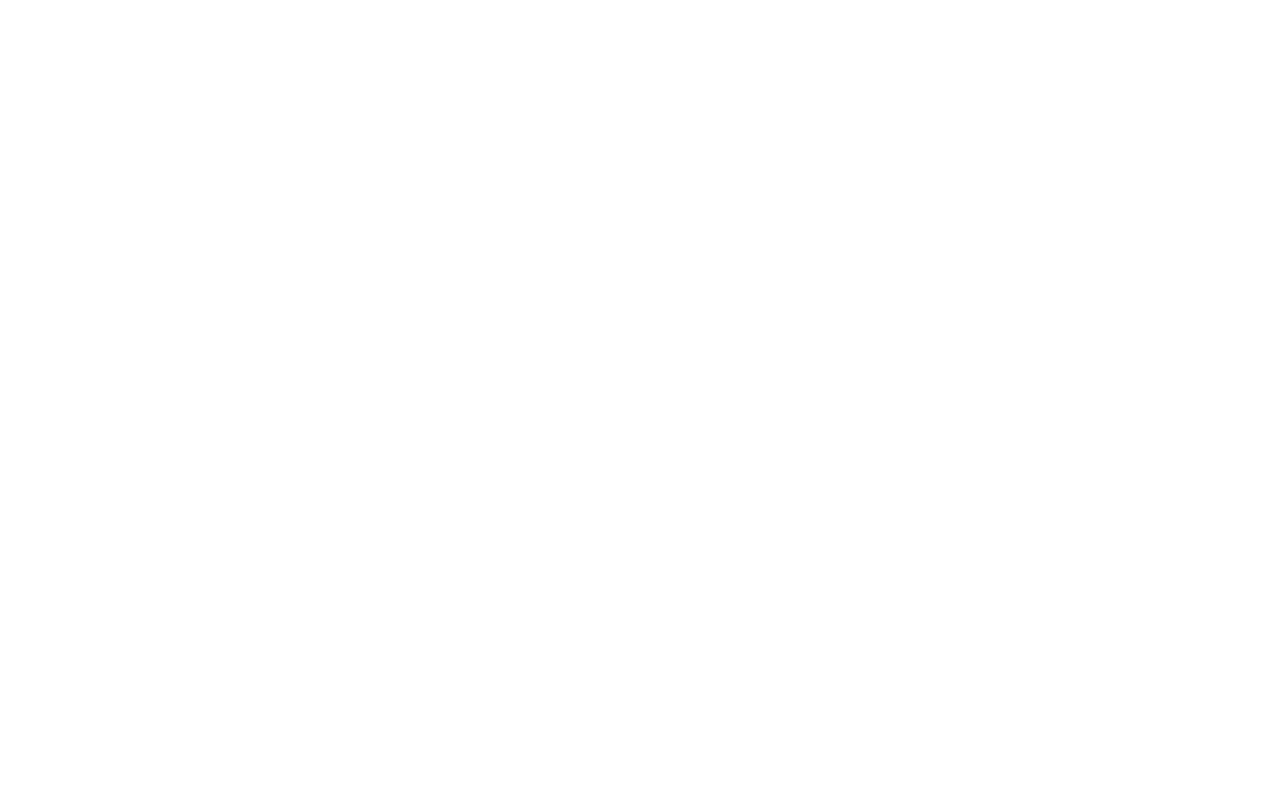
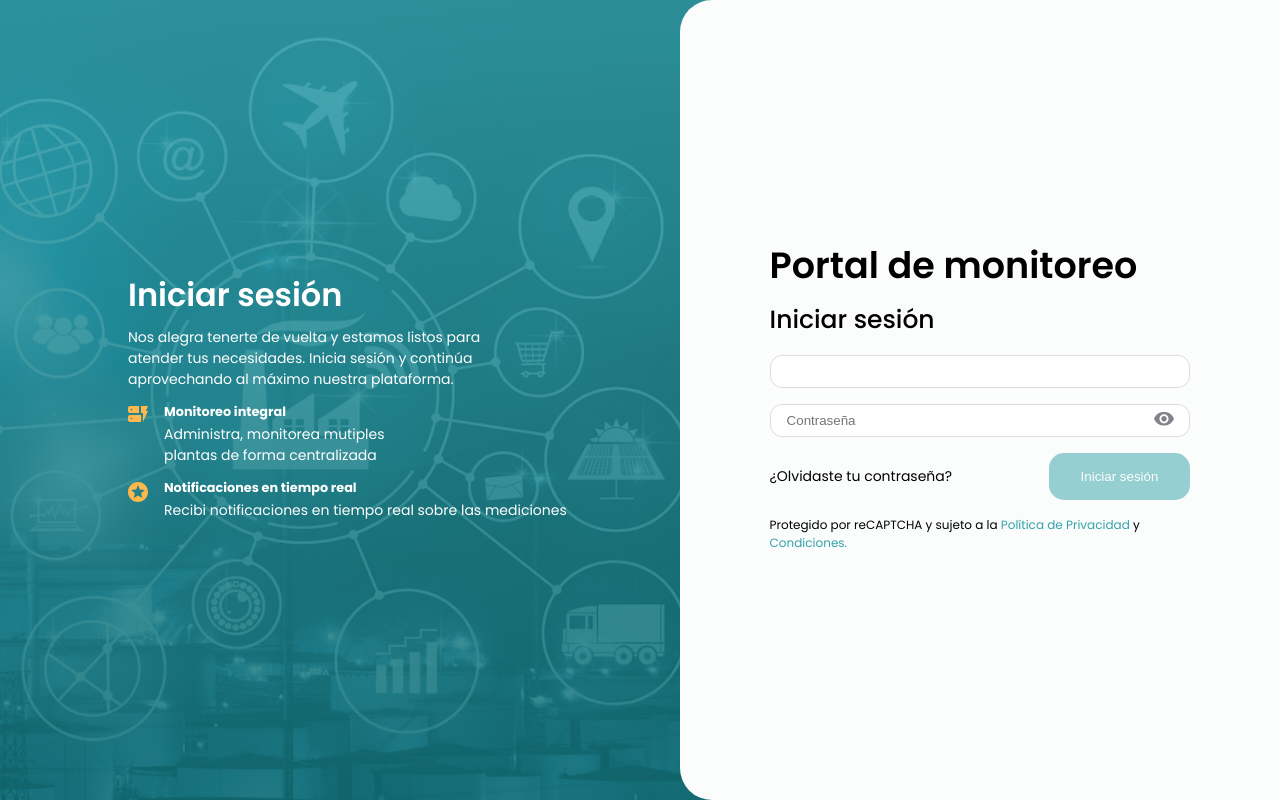
Before and after one commit to tycotic23/plantas-challenge-front, an Angular app: page /login in a window 1280 px wide. Before the commit this address led to /. Built offline with nearby package versions, Linux system fonts and the light colour scheme.

Commit message:
login design

```diff
--- a/src/app/login/login.component.css
+++ b/src/app/login/login.component.css
@@ -0,0 +1,111 @@
+.content{
+    display: flex;
+    justify-content: space-between;
+    height: 100vh;
+}
+
+.login-back{
+    text-wrap-style: balance;
+    background: linear-gradient(180deg, #33a2aada 0%, #106f76da 100%),url(../../assets/login-image-small.jpg) no-repeat right / cover;
+    display: flex;
+    flex-direction: column;
+    gap:1rem;
+    color: white;
+    justify-content: center;
+    padding: 10%;
+}
+
+.login{
+    background-color: var(--gray-light);
+    border-radius: 32px 0 0 32px;
+    flex-shrink: 0;
+    flex-grow: 1;
+    min-width: 45vw;
+    max-width: 600px;
+    margin-left: -2rem;
+
+    padding: 7%;
+    display: flex;
+    flex-direction: column;
+    justify-content: center;
+    gap:1rem;
+}
+
+.icon{
+    width: 20px;
+}
+
+.login-back--item{
+    display: flex;
+    align-items: flex-start;
+    gap:1rem;
+
+}
+
+.login-back--item h4{
+    margin-block-end: 5px;
+   line-height: 1;
+    font-size: clamp(0.8rem,1vw,1rem);
+}
+
+h1{
+    line-height: 1;
+    font-weight: 600;
+}
+
+.actions-form{
+    display: flex;
+    justify-content: space-between;
+    align-items: center;
+}
+
+form{
+    display: flex;
+    flex-direction: column;
+    align-items: stretch;
+    gap:1rem;
+}
+
+input{
+    width: 100%;
+    border-radius: 12px;
+    border: none;
+    border: 1px solid #DCDBDD;
+    padding: 0.5rem 1rem;
+}
+
+h2{
+    font-weight: 600;
+    font-size: 36.5px;
+    line-height: 36.48px;
+}
+
+h3{
+    font-weight: 500;
+    font-size: 25px;
+}
+
+.p-small{
+    font-size: 12px;
+}
+
+.input-container{
+    position: relative;
+}
+
+.input-icon{
+    position: absolute;
+    width: 20px;
+    top:50%;
+    transform: translateY(-50%);
+    right: 1rem;
+}
+
+button.input-icon{
+    background: none;
+    border: none;
+}
+
+button.input-icon:hover{
+    cursor: pointer;
+}
--- a/src/app/login/login.component.html
+++ b/src/app/login/login.component.html
@@ -1 +1,35 @@
-<p>login works!</p>
+<div class="content">
+    <div class="login-back">
+        <h1>Iniciar sesión</h1>
+        <p>Nos alegra tenerte de vuelta y estamos listos para atender tus necesidades. Inicia sesión y continúa aprovechando al máximo nuestra plataforma.</p>
+        <div class="login-back--item">
+            <img class="icon" src="./assets/monitoreo-integral.svg" alt="">
+            <div>
+                <h4>Monitoreo integral</h4>
+                <p>Administra, monitorea mutiples plantas de forma centralizada</p>
+            </div>
+        </div>
+        <div class="login-back--item">
+            <img class="icon" src="./assets/notificaciones-icon.svg" alt="">
+            <div>
+                <h4>Notificaciones en tiempo real</h4>
+                <p>Recibi notificaciones en tiempo real sobre las mediciones</p>
+            </div>
+        </div>
+    </div>
+    <div class="login">
+        <h2>Portal de monitoreo</h2>
+        <h3>Iniciar sesión</h3>
+        <form [formGroup]="loginForm">
+            <label for="email"><input type="email" id="email" formControlName="email" required></label>
+            <p class="error" *ngIf="loginForm.get('email')?.errors && (loginForm.get('email')?.dirty || loginForm.get('email')?.touched)">Email inválido</p>
+            <label class="input-container" for="password"><input placeholder="Contraseña" [type]="(seePassword)?'text':'password'" id="password" formControlName="password"><button (click)="tooglePassword()" class="input-icon"><img  src="./assets/view.svg" alt=""></button></label>
+            <p class="error" *ngIf="loginForm.get('password')?.errors && (loginForm.get('password')?.dirty || loginForm.get('password')?.touched)">Falta contraseña</p>
+            <div class="actions-form">
+                <p>¿Olvidaste tu contraseña?</p>
+                <button type="submit" class="primary-button" [disabled]="!loginForm.valid" (click)="login($event)">Iniciar sesión</button>
+            </div>
+        </form>
+        <p class="p-small">Protegido por reCAPTCHA y sujeto a la <span>Política de Privacidad</span> y <span>Condiciones.</span></p>
+    </div>
+</div>
--- a/src/app/login/login.component.ts
+++ b/src/app/login/login.component.ts
@@ -1,12 +1,34 @@
+import { CommonModule } from '@angular/common';
 import { Component } from '@angular/core';
+import { FormControl, FormGroup, FormsModule, ReactiveFormsModule, Validators } from '@angular/forms';
+import { Router } from '@angular/router';
 
 @Component({
   selector: 'app-login',
   standalone: true,
-  imports: [],
+  imports: [FormsModule,ReactiveFormsModule,CommonModule],
   templateUrl: './login.component.html',
   styleUrl: './login.component.css'
 })
 export class LoginComponent {
+  loginForm:FormGroup;
+  seePassword:boolean=false;
 
+  constructor(private router:Router){
+    this.loginForm=new FormGroup({
+      email:new FormControl("",[Validators.required,Validators.email]),
+      password:new FormControl("",Validators.required)
+    });
+
+  }
+
+  tooglePassword():void{
+    this.seePassword=!this.seePassword;
+  }
+
+
+  login(event:Event):void{
+    event.preventDefault();
+    this.router.navigate(['/dashboard']);
+  }
 }
--- /dev/null
+++ b/src/app/models/country.ts
@@ -0,0 +1,5 @@
+export interface Country{
+    id:number;
+    name:string;
+    flag:string;
+}
--- a/src/app/models/user.ts
+++ b/src/app/models/user.ts
@@ -0,0 +1,6 @@
+export interface User{
+    id:number;
+    name:string;
+    password:string;
+    avatar:string;
+}
--- a/src/styles.css
+++ b/src/styles.css
@@ -1,8 +1,9 @@
 @import url('https://fonts.googleapis.com/css2?family=Poppins:ital,wght@0,100;0,200;0,300;0,400;0,500;0,600;0,700;0,800;0,900;1,100;1,200;1,300;1,400;1,500;1,600;1,700;1,800;1,900&display=swap');
 
 :root{
-    --gray-light:#DCDBDD;
+    --gray-light:#FBFCFC;
     --primary:#33A3AA;
+    --primary-hover:#07d1df;
     --panel-backg:#E9F1F4;
     --light-text:#838B9E;
     --phone-panel-back:#F9F9FA;
@@ -16,3 +17,34 @@
     padding: 0;
     margin: 0;
 }
+
+p{
+    font-weight: 400;
+    font-size: 14px;
+    /* font-size: clamp(0.8rem,1vw,1rem); */
+}
+
+.primary-button{
+    background-color: var(--primary);
+    color:white;
+    border-radius: var(--global-border-radius);
+    padding: 1rem 2rem;
+    border: none;
+}
+
+.primary-button:not(:disabled):hover{
+    background-color: var(--primary-hover);
+    cursor: pointer;
+}
+
+.primary-button:disabled{
+    opacity: 0.5;
+}
+
+span{
+    color: var(--primary);
+}
+
+.error{
+    color:red;
+}
```
Also changed, not shown: src/app/app.routes.ts (+6 -1 lines), src/app/models/factory.ts (+21 -0 lines), src/app/models/sensor.ts (+29 -0 lines), src/app/models/type-sensor.ts (+12 -0 lines).
